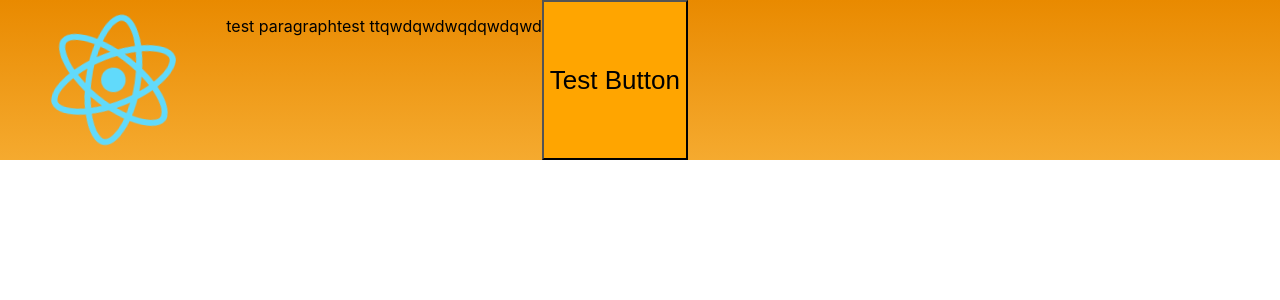
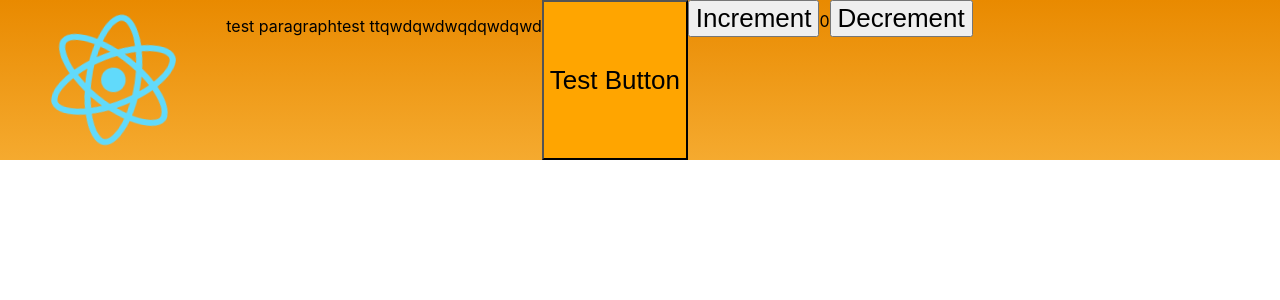
Before and after one commit to Yunsuk-VIRNECT/react-project-template, a React (Vite) app: page / in a window 1280 px wide. Shown: the top 300 px of the page. Built offline with nearby package versions, Linux system fonts and the light colour scheme; no server answers.

Commit message:
setting: redux-toolkit (#10)

```diff
--- /dev/null
+++ b/src/app/store.ts
@@ -0,0 +1,14 @@
+import { configureStore } from "@reduxjs/toolkit";
+
+import counterReducer from "@/features/counter/counterSlice";
+
+export const store = configureStore({
+  reducer: {
+    counter: counterReducer,
+  },
+});
+
+// Infer the `RootState` and `AppDispatch` types from the store itself
+export type RootState = ReturnType<typeof store.getState>;
+// Inferred type: {posts: PostsState, comments: CommentsState, users: UsersState}
+export type AppDispatch = typeof store.dispatch;
--- a/src/components/App.tsx
+++ b/src/components/App.tsx
@@ -6,12 +6,14 @@ import { useEffect, useState } from "react";
 import { useTranslation } from "react-i18next";
 import styled from "styled-components";
 
+import Counter from "@/components/counter/Counter";
+
 import logo from "../logo.svg";
 import Test from "./Test";
 
 const Button = styled.button`
+  color: black;
   background: orange;
-  color: black;
 `;
 
 function App() {
@@ -42,6 +44,7 @@ function App() {
         <p>{t("test.tt")}</p>
         <Test />
         <Button>Test Button</Button>
+        <Counter />
       </div>
     </ConfigContext.Provider>
   );
--- /dev/null
+++ b/src/components/counter/Counter.tsx
@@ -0,0 +1,32 @@
+import React from "react";
+import { useDispatch, useSelector } from "react-redux";
+
+import { RootState } from "@/app/store";
+import { decrement, increment } from "@/features/counter/counterSlice";
+
+export default function Counter() {
+  const count = useSelector((state: RootState) => state.counter.value);
+  const dispatch = useDispatch();
+
+  return (
+    <div>
+      <div>
+        <button
+          aria-label="Increment value"
+          type="button"
+          onClick={() => dispatch(increment())}
+        >
+          Increment
+        </button>
+        <span>{count}</span>
+        <button
+          aria-label="Decrement value"
+          type="button"
+          onClick={() => dispatch(decrement())}
+        >
+          Decrement
+        </button>
+      </div>
+    </div>
+  );
+}
--- /dev/null
+++ b/src/features/counter/counterSlice.ts
@@ -0,0 +1,28 @@
+import { createSlice, PayloadAction } from "@reduxjs/toolkit";
+
+export interface CounterState {
+  value: number;
+}
+
+const initialState: CounterState = {
+  value: 0,
+};
+
+export const counterSlice = createSlice({
+  name: "counter",
+  initialState,
+  reducers: {
+    increment: state => {
+      state.value += 1;
+    },
+    decrement: state => {
+      state.value -= 1;
+    },
+    incrementByAmount: (state: CounterState, action: PayloadAction<number>) => {
+      state.value += action.payload;
+    },
+  },
+});
+
+export const { increment, decrement, incrementByAmount } = counterSlice.actions;
+export default counterSlice.reducer;
--- a/src/main.tsx
+++ b/src/main.tsx
@@ -1,13 +1,17 @@
-import "./index.css";
-import "./languages/i18n";
+import "@/index.css";
+import "@/languages/i18n";
 
 import { StrictMode } from "react";
 import { createRoot } from "react-dom/client";
+import { Provider } from "react-redux";
 
-import App from "./components/App";
+import { store } from "@/app/store";
+import App from "@/components/App";
 
 createRoot(document.getElementById("root") as HTMLDivElement).render(
   <StrictMode>
-    <App />
+    <Provider store={store}>
+      <App />
+    </Provider>
   </StrictMode>
 );
```
Also changed, not shown: package.json (+9 -5 lines), .eslintrc.json.
